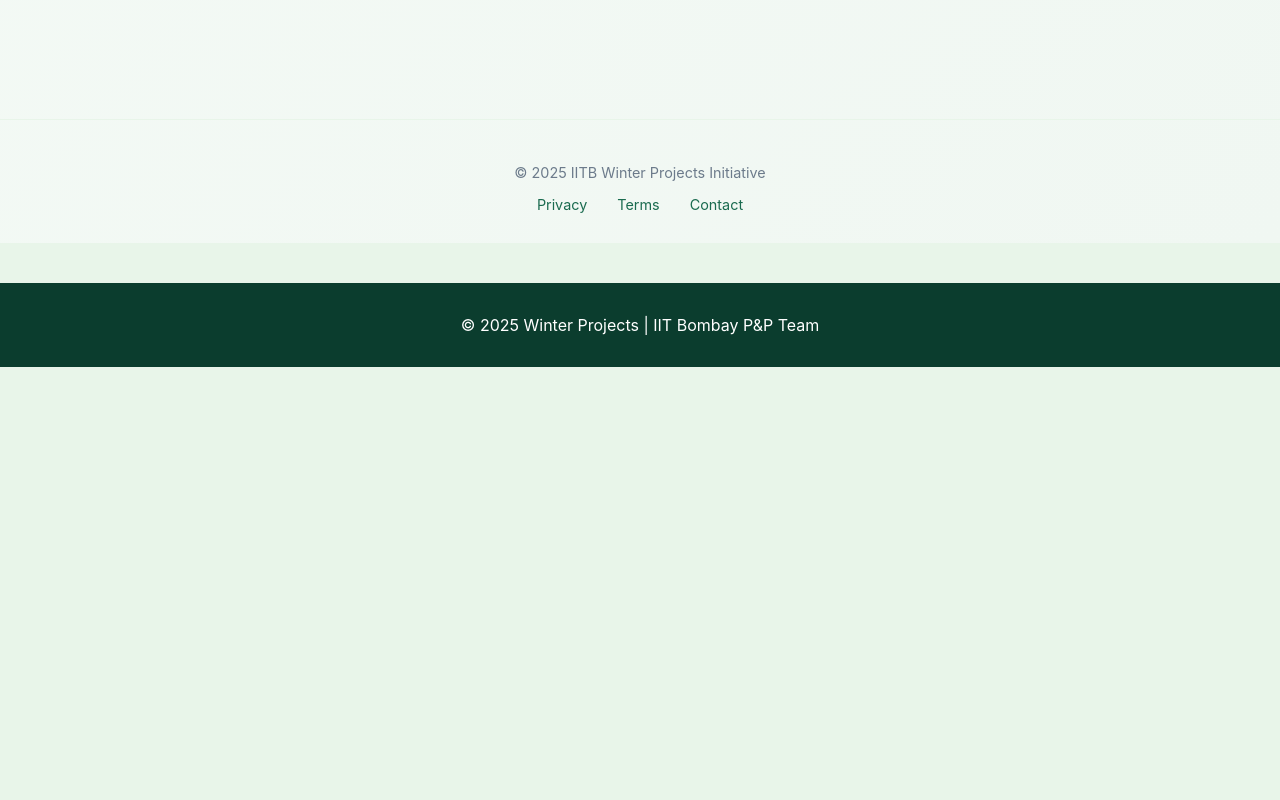
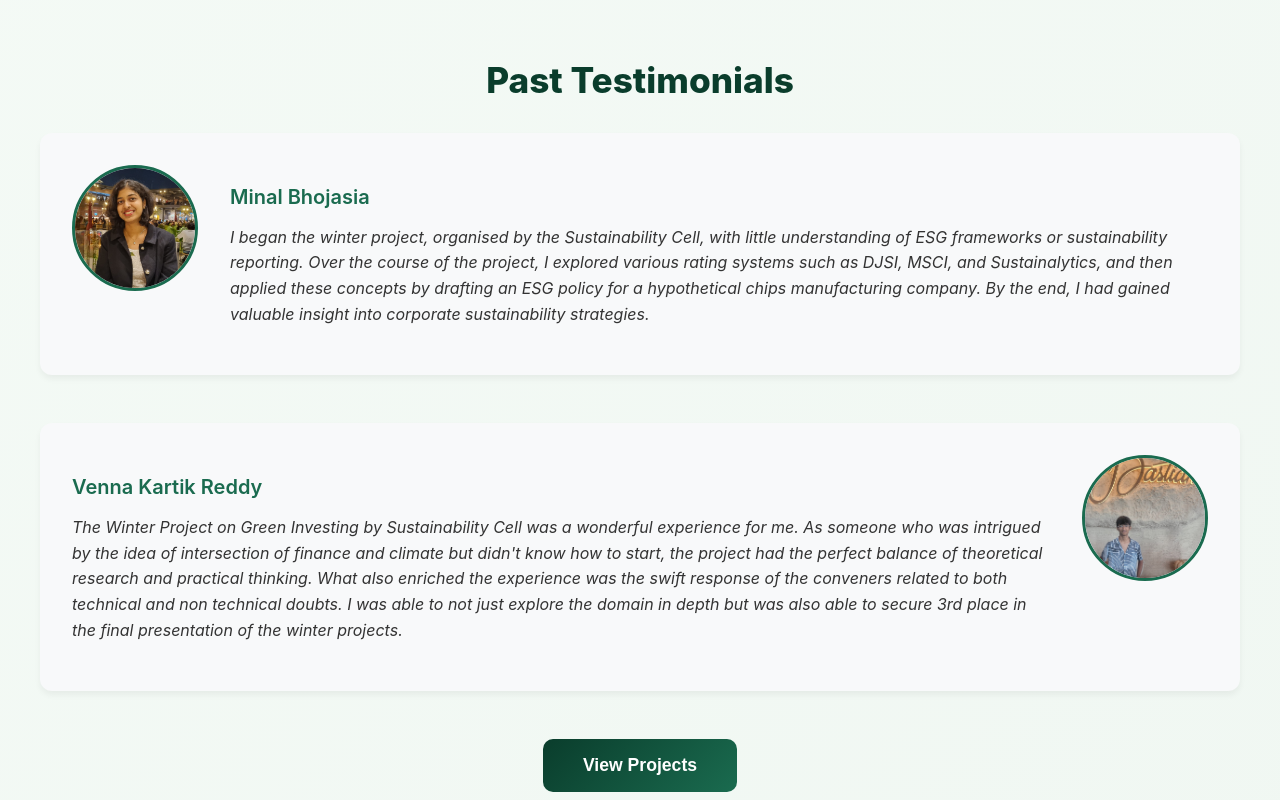
Before and after one commit to deevena30/winter-projects, a React (Vite) app: page / in a window 1280 px wide. Shown: the part 2900-3700 px from the top of the page. Before the commit the page ends 3267 px from the top, so only its background shows below. Built offline with nearby package versions, Linux system fonts and the light colour scheme; sample sign-in values are in the browser's storage.

Commit message:
testimonials

```diff
--- a/src/pages/Home.jsx
+++ b/src/pages/Home.jsx
@@ -1,6 +1,8 @@
 import React from "react";
 import { useNavigate, Link } from "react-router-dom";
 import styles from "./styles/Home.module.css";
+import minal from "../assets/Minal_Bhojasia.jpg";
+import venna from "../assets/Venna_Karthik_reddy.jpg";
 
 export default function Home() {
   const navigate = useNavigate();
@@ -29,6 +31,18 @@
     { date: "December 15, 2025", event: "Project Starts" },
     { date: "January 5, 2026", event: "Submission Deadline" },
     { date: "January, 2026", event: "Grand Finale for Selected Projects" },
+  ];
+    // Testimonials data
+  const testimonials = [
+    {
+      name: "Minal Bhojasia",
+      text: "I began the winter project, organised by the Sustainability Cell, with little understanding of ESG frameworks or sustainability reporting. Over the course of the project, I explored various rating systems such as DJSI, MSCI, and Sustainalytics, and then applied these concepts by drafting an ESG policy for a hypothetical chips manufacturing company. By the end, I had gained valuable insight into corporate sustainability strategies.",
+    image: minal
+  },
+    {
+      name: "Venna Kartik Reddy",
+      text: "The Winter Project on Green Investing by Sustainability Cell was a wonderful experience for me. As someone who was intrigued by the idea of intersection of finance and climate but didn't know how to start, the project had the perfect balance of theoretical research and practical thinking. What also enriched the experience was the swift response of the conveners related to both technical and non technical doubts. I was able to not just explore the domain in depth but was also able to secure 3rd place in the final presentation of the winter projects.",
+    image : venna}
   ];
 
   return (
@@ -214,7 +228,37 @@
             </div>
           </div>
         </section> */}
+        {/* Past Testimonials Section */}
+        <section className={styles.section}>
+          <h2 className={styles.sectionTitle}>Past Testimonials</h2>
 
+          <div className={styles.testimonialsContainer}>
+            {testimonials.map((testimonial, index) => (
+              <div key={index} className={styles.testimonialCard}>
+                <div className={styles.testimonialImage}>
+                  <div className={styles.personImage}>
+                    <img
+                      src={testimonial.image}
+                      alt={testimonial.name}
+                      className={styles.testimonialPersonImage}
+                    />
+                  </div>
+                </div>
+                <div className={styles.testimonialContent}>
+                  <h3 className={styles.testimonialName}>{testimonial.name}</h3>
+                  <p className={styles.testimonialText}>{testimonial.text}</p>
+                </div>
+              </div>
+            ))}
+          </div>
+
+          {/* View Projects Button */}
+          <div className={styles.testimonialsCTA}>
+            <button onClick={handleGetStarted} className={styles.ctaButton}>
+              View Projects
+            </button>
+          </div>
+        </section>
         {/* CTA Section */}
         {/* <div className={styles.ctaSection}>
           <h2>Ready to Develop Professional Sustainability Skills?</h2>
--- a/src/pages/styles/Home.module.css
+++ b/src/pages/styles/Home.module.css
@@ -1,5 +1,102 @@
 /* Home.module.css */
+/* Add these styles to your Home.module.css file */
 
+.testimonialsContainer {
+  display: flex;
+  flex-direction: column;
+  gap: 3rem;
+  margin-top: 2rem;
+}
+
+.testimonialCard {
+  display: flex;
+  align-items: flex-start;
+  gap: 2rem;
+  padding: 2rem;
+  background: #f8f9fa;
+  border-radius: 12px;
+  box-shadow: 0 4px 6px rgba(0, 0, 0, 0.05);
+  transition: transform 0.3s ease, box-shadow 0.3s ease;
+}
+
+.testimonialCard:hover {
+  transform: translateY(-4px);
+  box-shadow: 0 8px 16px rgba(0, 0, 0, 0.1);
+}
+
+.testimonialImage {
+  flex-shrink: 0;
+}
+
+.personImage {
+  width: 120px;
+  height: 120px;
+  border-radius: 50%;
+  overflow: hidden;
+  background: #e0f2f1;
+  display: flex;
+  align-items: center;
+  justify-content: center;
+  border: 3px solid #1a6b4f;
+}
+
+.testimonialPersonImage {
+  width: 100%;
+  height: 100%;
+  object-fit: cover;
+  object-position: center;
+}
+
+.testimonialContent {
+  flex: 1;
+}
+
+.testimonialName {
+  font-size: 1.25rem;
+  font-weight: 600;
+  color: #1a6b4f;
+  margin-bottom: 1rem;
+}
+
+.testimonialText {
+  font-size: 1rem;
+  line-height: 1.6;
+  color: #333;
+  font-style: italic;
+}
+
+.testimonialsCTA {
+  display: flex;
+  justify-content: center;
+  margin-top: 3rem;
+}
+
+/* Responsive design for mobile */
+@media (max-width: 768px) {
+  .testimonialCard {
+    flex-direction: column;
+    align-items: center;
+    text-align: center;
+    gap: 1.5rem;
+    padding: 1.5rem;
+  }
+
+  .personImage {
+    width: 100px;
+    height: 100px;
+  }
+}
+
+/* If you want to make the testimonial cards alternate layout (image left/right) */
+.testimonialCard:nth-child(even) {
+  flex-direction: row-reverse;
+}
+
+@media (max-width: 768px) {
+  .testimonialCard:nth-child(even) {
+    flex-direction: column;
+  }
+}
 .container {
   min-height: 100vh;
   background: linear-gradient(135deg, #f8fdf9 0%, #f0f7f2 100%);
```
Also changed, not shown: src/assets/Minal_Bhojasia.jpg (added), src/assets/Venna_Karthik_reddy.jpg (added).
